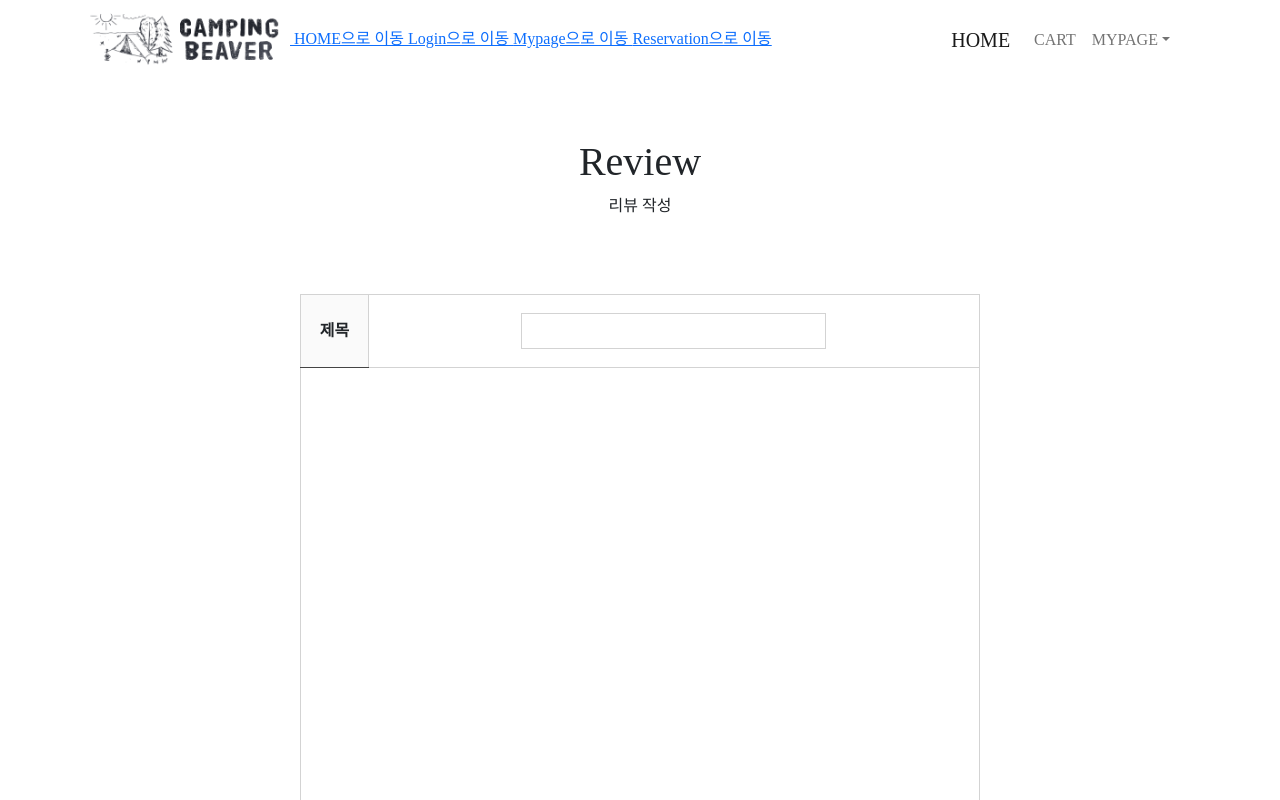
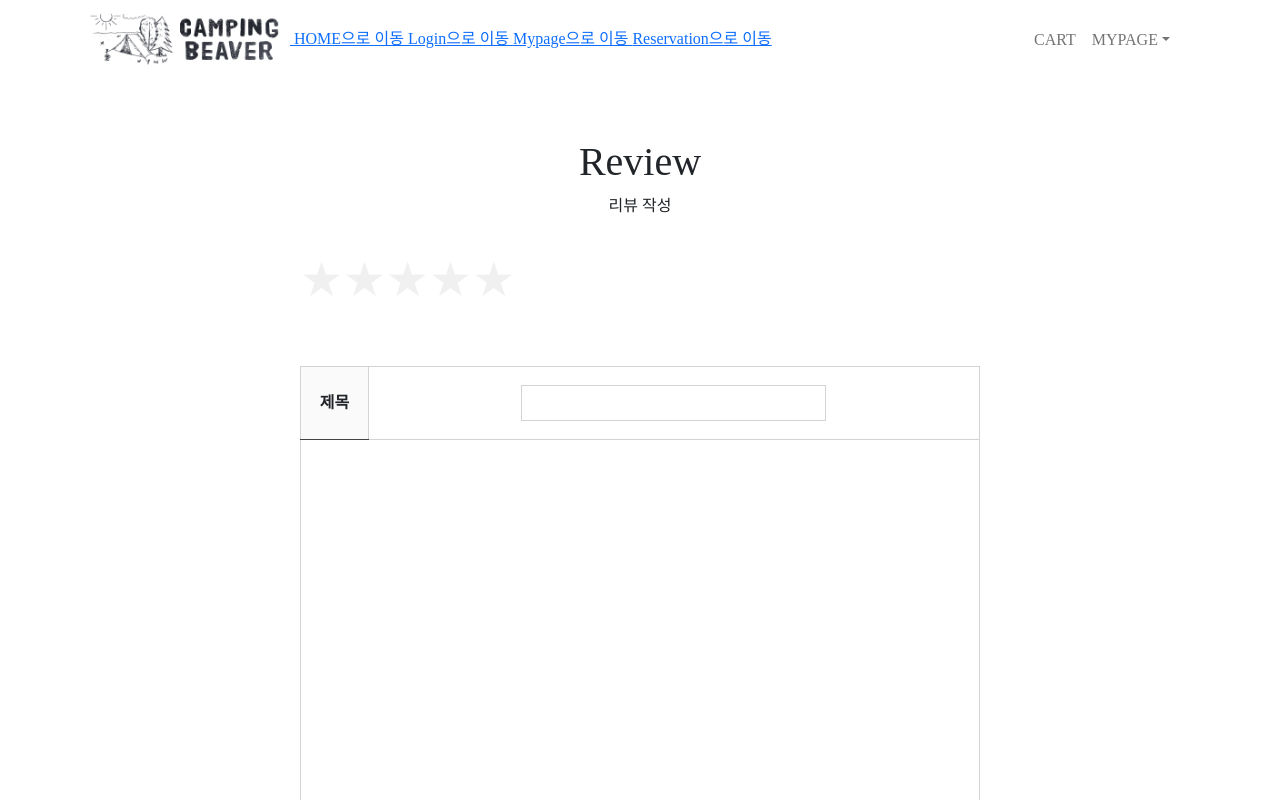
Before and after one commit to 2022-SMHRD-SW-Fullstack-1/campingbeaverFront, a React (Create React App) app in the folder campingbeaver/: page /ReviewForm in a window 1280 px wide. Shown: the top 800 px of the page. Built offline with nearby package versions, Linux system fonts and the light colour scheme; a web font is replaced by a local one.

Commit message:
카드 사진크기 조절 / 아해

```diff
--- a/campingbeaver/package.json
+++ b/campingbeaver/package.json
@@ -12,6 +12,7 @@
     "axios": "^1.1.3",
     "bootstrap": "^5.2.2",
     "express": "^4.18.2",
+    "http-proxy-middleware": "^2.0.6",
     "install": "^0.13.0",
     "mysql": "^2.18.1",
     "react": "^18.2.0",
@@ -20,8 +21,10 @@
     "react-router-dom": "^6.4.2",
     "react-scripts": "^5.0.1",
     "sass": "^1.55.0",
+    "styled-components": "^5.3.6",
     "web-vitals": "^2.1.4"
   },
+  "proxy" : "http://localhost:8123/beaver",
   "scripts": {
     "start": "react-scripts start",
     "build": "react-scripts build",
--- a/campingbeaver/src/App.css
+++ b/campingbeaver/src/App.css
@@ -7,7 +7,7 @@
 
 * {
   font-family: 'twayair';
-
+  background-color: none;
 }
 
 
--- a/campingbeaver/src/components/Layout/Header.js
+++ b/campingbeaver/src/components/Layout/Header.js
@@ -26,7 +26,7 @@ const Header = () => {
         </div>
         <Navbar bg="none" expand="lg" className={styles.navbar} >
       <Container>
-        <Navbar.Brand href="#home">HOME</Navbar.Brand>
+        {/* <Navbar.Brand href="#home">HOME</Navbar.Brand> */}
         <Navbar.Toggle aria-controls="basic-navbar-nav" />
         <Navbar.Collapse id="basic-navbar-nav">
           <Nav className="me-auto">
--- a/campingbeaver/src/pages/Mypage/WishList/WishItem.js
+++ b/campingbeaver/src/pages/Mypage/WishList/WishItem.js
@@ -18,8 +18,8 @@ const handleShow = () => setShow(true);
 
   <ul>
     <li>
-      <Card style={{ width: '18rem' }}>
-        <Card.Img variant="top" src={item.wishPic} />
+      <Card style={{ width: '18rem', height: '22rem' }}>
+        <Card.Img style={{objectFit:'cover', height:'18rem'}} variant="top" src={item.wishPic} />
         <Card.Body>
           <Card.Title>
             <div>{item.wishName}</div>
--- a/campingbeaver/src/pages/ReviewUpload/ReviewForm.js
+++ b/campingbeaver/src/pages/ReviewUpload/ReviewForm.js
@@ -2,6 +2,7 @@ import React from 'react'
 import { useNavigate } from 'react-router-dom'
 import Header from '../../components/Layout/Header'
 import styles from './ReviewForm.module.scss'
+import Score from './Score'
 const Review = () => {
   const navigate = useNavigate();
     const navigateToMyPage = () => {
@@ -19,6 +20,7 @@ const Review = () => {
           <h1>Review</h1>
           <p>리뷰 작성</p>
         </div>
+        <Score/>
         <form className={styles.reviewFormContainer} method="POST">
           <table>
             <thead>
@@ -86,6 +88,8 @@ const Review = () => {
             </div>
           </section>
         </form>
+
+
     </div>
   )
 }
--- /dev/null
+++ b/campingbeaver/src/pages/ReviewUpload/Score.js
@@ -0,0 +1,42 @@
+import React, { useState } from 'react'
+import styles from './ReviewForm.module.scss'
+const Score = () => {
+    const [hovered, setHovered] = useState(null);
+    const [clicked, setClicked] = useState(null);
+
+    const goToFetch = e => {
+        setClicked(e.target.id);
+        fetch(`http://10.58.3.24:8000/products/1`, {
+        //사용할 http 메소드
+        method: 'POST',
+        //토큰
+        headers: {
+            Authorization: 'eyJ0eXAiOiJKV1QiLCJhbGciOiJIUzI1NiJ9.eyJ1c2VyX2lkIjoxfQ.loTjeBWZ9SeXV-BcIxqOtX37AN30ROvsZl0_udeeRJU',
+        },
+        //서버에 보낼 데이터 (별점)
+        body: JSON.stringify({
+            rating: e.target.id
+        }),
+    });
+    }
+
+  return (
+    <form class="mb-3" className={styles.myForm} method="post">
+    <fieldset>
+      {/* <span className={styles}>별점을 선택해주세요</span> */}
+      <input type="radio" name="reviewStar" value="5" id="rate1"/><label
+        for="rate1">★</label>
+      <input type="radio" name="reviewStar" value="4" id="rate2"/><label
+        for="rate2">★</label>
+      <input type="radio" name="reviewStar" value="3" id="rate3"/><label
+        for="rate3">★</label>
+      <input type="radio" name="reviewStar" value="2" id="rate4"/><label
+        for="rate4">★</label>
+      <input type="radio" name="reviewStar" value="1" id="rate5"/><label
+        for="rate5">★</label>
+    </fieldset>
+  </form>
+  )
+}
+
+export default Score
```
Also changed, not shown: campingbeaver/src/App.js (+13 -4 lines), 1 other file (tests, documents, lock files or other folders).
